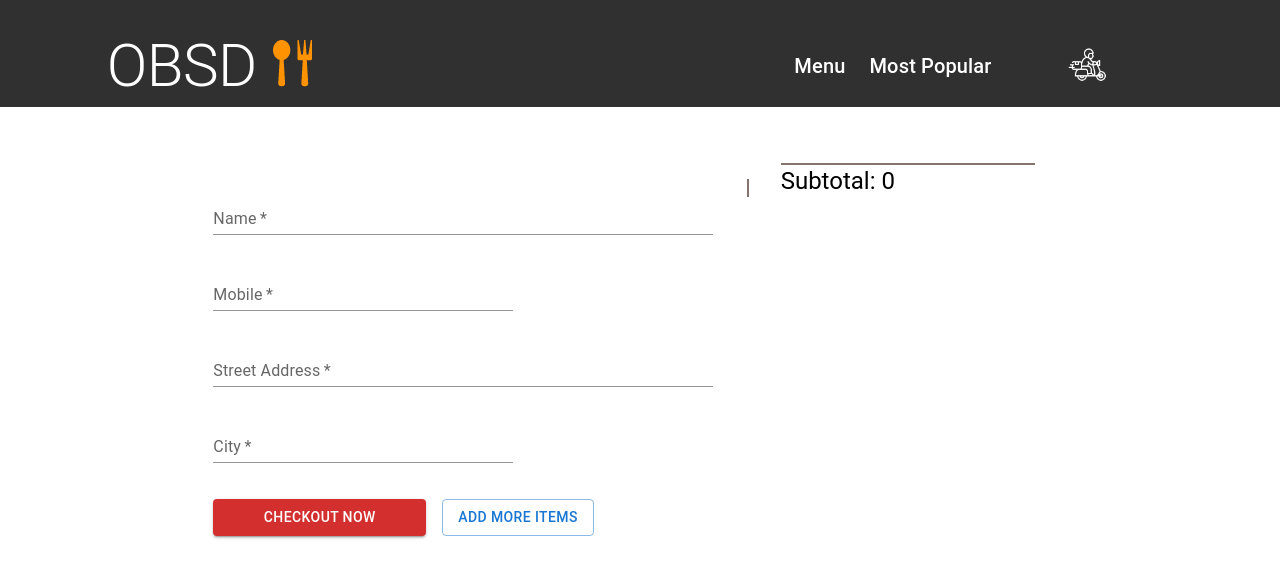
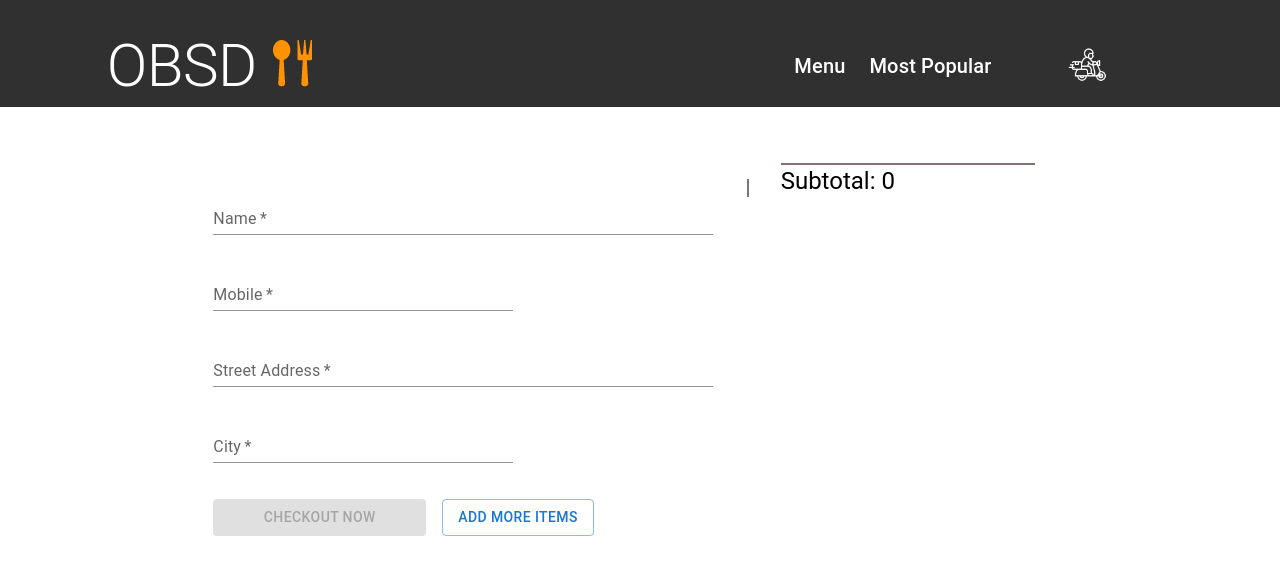
Before and after one commit to elkadye/pizza-deliveries, a React (Create React App) app: page /checkout in a window 1280 px wide. Shown: the top 578 px of the page. Built offline with nearby package versions, Linux system fonts and the light colour scheme.

Commit message:
disabled checkout button on empty cart

```diff
--- a/src/components/checkoutForm.js
+++ b/src/components/checkoutForm.js
@@ -50,7 +50,7 @@ export default function CheckoutForm() {
 
     },
   });
-
+ console.log(cartItems);
 
 
   return (
@@ -143,6 +143,7 @@ export default function CheckoutForm() {
             fullWidth
             variant="contained"
             color="error"
+            disabled={cartItems.length>0 ? false : true}
           >
             Checkout Now
           </Button>
--- a/src/reducers/cart.reducer.js
+++ b/src/reducers/cart.reducer.js
@@ -7,7 +7,7 @@ const cartReducer = (state = [], action) => {
       const products = action.payload.products;
       const orderItems = products.filter((item) => item.orderQty > 0);
       console.log("ADD_CART_ITEMS");
-      console.log(products);
+      console.log(orderItems);
       // console.log(state.filter((item) => item.orderQty > 0));
       return orderItems;
       break;
```
